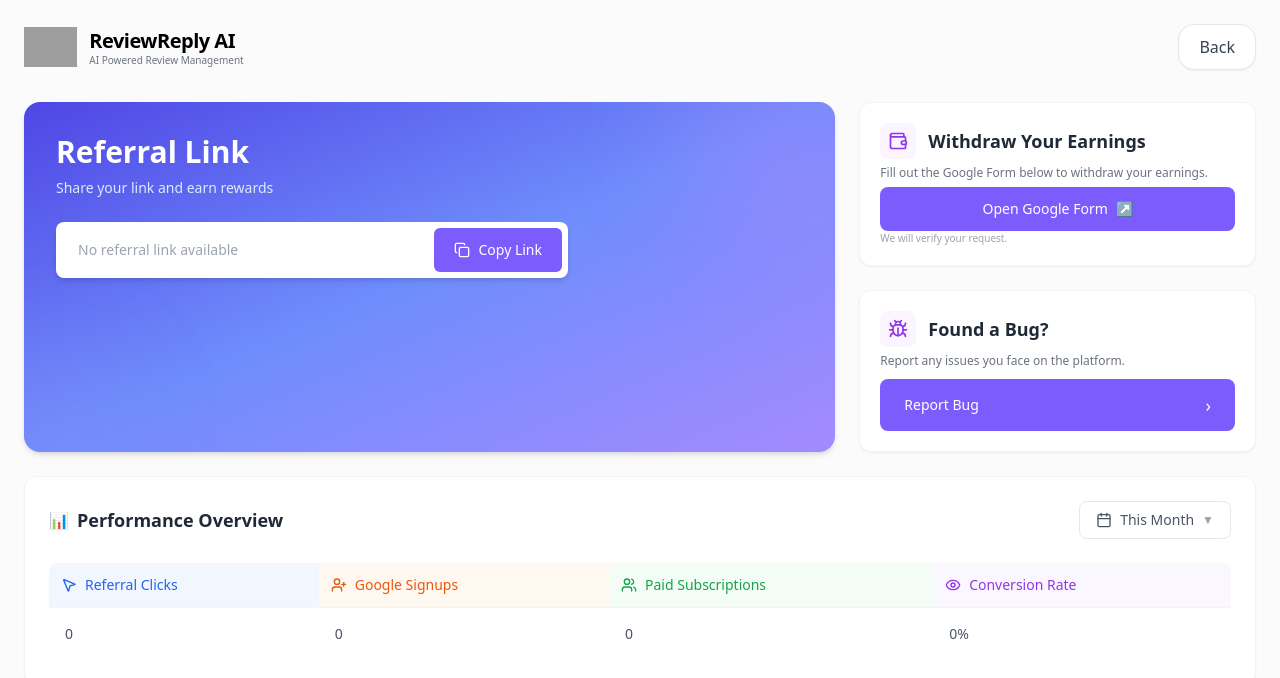
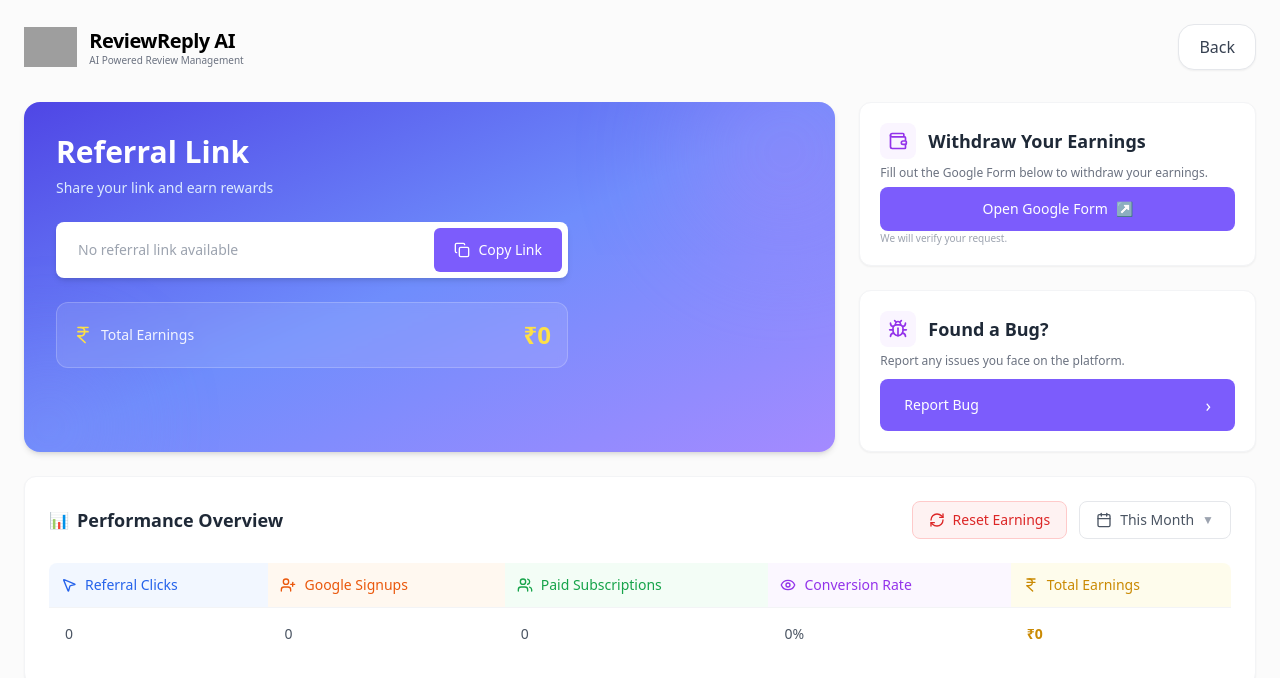
Before and after one commit to afnankhan123456/reviewreply-ai, a Next.js app: page /plans/refer-earn in a window 1280 px wide. Shown: the top 678 px of the page. Built offline with nearby package versions, Linux system fonts and the light colour scheme; no server answers; grey boxes are pictures that could not be loaded.

Commit message:
Update page.tsx

```diff
--- a/app/plans/refer-earn/page.tsx
+++ b/app/plans/refer-earn/page.tsx
@@ -10,7 +10,9 @@ import {
   Bug,
   Copy,
   Calendar,
-  Wallet
+  Wallet,
+  IndianRupee,
+  RefreshCw
 } from "lucide-react";
 
 export default function ReferEarnPage() {
@@ -24,6 +26,7 @@ export default function ReferEarnPage() {
     googleSignups: 0,
     paidSubscriptions: 0,
     conversionRate: 0,
+    totalEarnings: 0, // 👈 New field
   });
   const [statsLoading, setStatsLoading] = useState(true);
 
@@ -62,6 +65,7 @@ export default function ReferEarnPage() {
             googleSignups: data.googleSignups || 0,
             paidSubscriptions: data.paidSubscriptions || 0,
             conversionRate: data.conversionRate || 0,
+            totalEarnings: (data.paidSubscriptions || 0) * 100, // 👈 ₹100 per subscription
           });
         }
       } catch (err) {
@@ -73,6 +77,26 @@ export default function ReferEarnPage() {
 
     fetchStats();
   }, []);
+
+  // 👇 Reset Earnings Function (When UPI Payment Done)
+  const handleResetEarnings = async () => {
+    try {
+      const res = await fetch("/api/user/reset-earnings", {
+        method: "POST",
+      });
+      const data = await res.json();
+
+      if (res.ok && data.success) {
+        setStats(prev => ({
+          ...prev,
+          totalEarnings: 0,
+        }));
+        alert("Earnings reset successful! ₹0");
+      }
+    } catch (err) {
+      console.error("Error resetting earnings:", err);
+    }
+  };
 
   // Construct the full referral link
   const referralLink = referralCode ? `https://reviewreply-ai-pi.vercel.app/r/${referralCode}` : "";
@@ -141,6 +165,19 @@ export default function ReferEarnPage() {
                   <Copy className="w-4 h-4" /> Copy Link
                 </button>
               </div>
+
+              {/* 👇 Total Earnings Display */}
+              <div className="bg-white/10 backdrop-blur-sm rounded-xl p-4 max-w-lg border border-white/20">
+                <div className="flex items-center justify-between">
+                  <div className="flex items-center gap-2">
+                    <IndianRupee className="w-5 h-5 text-yellow-300" />
+                    <span className="text-white/90 text-sm">Total Earnings</span>
+                  </div>
+                  <span className="text-2xl font-bold text-yellow-300">
+                    ₹{statsLoading ? "..." : stats.totalEarnings.toLocaleString()}
+                  </span>
+                </div>
+              </div>
             </div>
           </div>
         </div>
@@ -200,9 +237,18 @@ export default function ReferEarnPage() {
               <div className="text-gray-800">📊</div>
               <h3 className="text-lg font-bold text-gray-800">Performance Overview</h3>
             </div>
-            <button className="border border-gray-200 bg-white rounded-lg px-4 py-2 text-sm font-medium text-gray-600 flex items-center gap-2">
-              <Calendar className="w-4 h-4" /> This Month <span className="text-gray-400 text-xs">▼</span>
-            </button>
+            <div className="flex items-center gap-3">
+              {/* 👇 Reset Earnings Button */}
+              <button
+                onClick={handleResetEarnings}
+                className="border border-red-200 bg-red-50 hover:bg-red-100 rounded-lg px-4 py-2 text-sm font-medium text-red-600 flex items-center gap-2 transition"
+              >
+                <RefreshCw className="w-4 h-4" /> Reset Earnings
+              </button>
+              <button className="border border-gray-200 bg-white rounded-lg px-4 py-2 text-sm font-medium text-gray-600 flex items-center gap-2">
+                <Calendar className="w-4 h-4" /> This Month <span className="text-gray-400 text-xs">▼</span>
+              </button>
+            </div>
           </div>
           <div className="overflow-x-auto">
             <table className="w-full">
@@ -226,23 +272,37 @@ export default function ReferEarnPage() {
                       Paid Subscriptions
                     </div>
                   </th>
-                  <th className="bg-purple-50/80 text-purple-600 text-left p-3 text-sm font-medium rounded-tr-lg border-b border-gray-100">
+                  <th className="bg-purple-50/80 text-purple-600 text-left p-3 text-sm font-medium border-b border-gray-100">
                     <div className="flex items-center gap-2">
                       <Eye className="w-4 h-4" />
                       Conversion Rate
+                    </div>
+                  </th>
+                  {/* 👇 New Column: Total Earnings */}
+                  <th className="bg-yellow-50/80 text-yellow-600 text-left p-3 text-sm font-medium rounded-tr-lg border-b border-gray-100">
+                    <div className="flex items-center gap-2">
+                      <IndianRupee className="w-4 h-4" />
+                      Total Earnings
                     </div>
                   </th>
                 </tr>
               </thead>
               <tbody className="bg-white">
                 {[
-                  [stats.referralClicks, stats.googleSignups, stats.paidSubscriptions, `${stats.conversionRate}%`]
+                  [
+                    stats.referralClicks,
+                    stats.googleSignups,
+                    stats.paidSubscriptions,
+                    `${stats.conversionRate}%`,
+                    `₹${stats.totalEarnings.toLocaleString()}` // 👈 Earnings in table
+                  ]
                 ].map((row, idx) => (
                   <tr key={idx}>
-                    <td className="p-4 text-sm text-gray-600">{statsLoading ? "Loading..." : row[0].toLocaleString()}</td>
-                    <td className="p-4 text-sm text-gray-600">{statsLoading ? "Loading..." : row[1].toLocaleString()}</td>
-                    <td className="p-4 text-sm text-gray-600">{statsLoading ? "Loading..." : row[2].toLocaleString()}</td>
-                    <td className="p-4 text-sm text-gray-600">{statsLoading ? "Loading..." : row[3]}</td>
+                    <td className="p-4 text-sm text-gray-600">{statsLoading ? "..." : row[0].toLocaleString()}</td>
+                    <td className="p-4 text-sm text-gray-600">{statsLoading ? "..." : row[1].toLocaleString()}</td>
+                    <td className="p-4 text-sm text-gray-600">{statsLoading ? "..." : row[2].toLocaleString()}</td>
+                    <td className="p-4 text-sm text-gray-600">{statsLoading ? "..." : row[3]}</td>
+                    <td className="p-4 text-sm font-semibold text-yellow-600">{statsLoading ? "..." : row[4]}</td>
                   </tr>
                 ))}
               </tbody>
```
